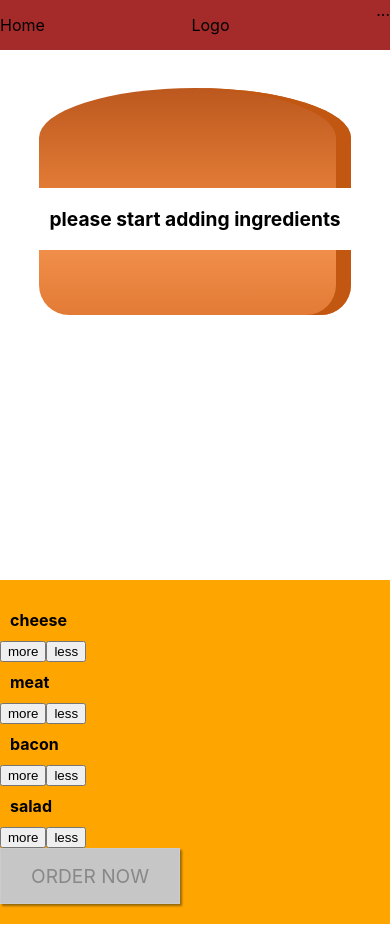
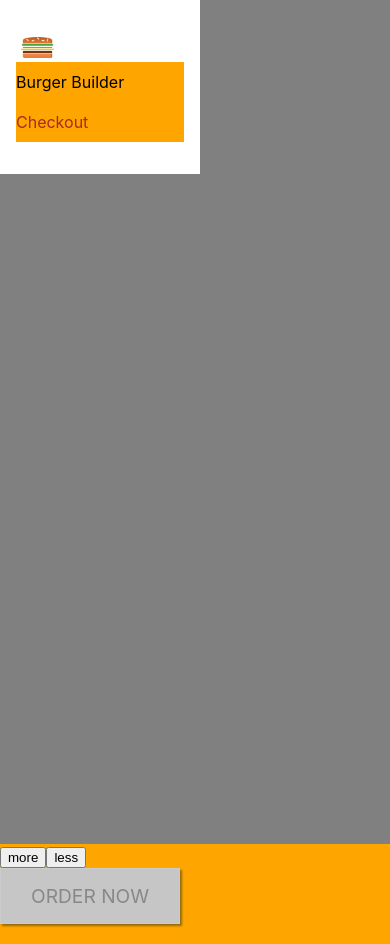
Before and after one commit to epsilon-akshay/burger_builder, a React app: page / in a window 390 px wide. Built offline with nearby package versions, Linux system fonts and the light colour scheme.

Commit message:
add support for mobile devices

```diff
--- a/src/components/Layout/Layout.js
+++ b/src/components/Layout/Layout.js
@@ -2,11 +2,13 @@ import React from 'react'
 import Aux from "../hoc/Aux"
 import styles from "./Layout.module.css"
 import Toolbar from '../Navigation/Toolbar/Toolbar'
+import Sidebar from '../Sidebar/Sidebar'
 
 const layout = (props) => {
 	return (
 		<Aux>
 			<Toolbar />
+			<Sidebar />
 			<main className={styles.Content}>
 				{props.children}
 			</main>
--- a/src/components/Layout/Layout.module.css
+++ b/src/components/Layout/Layout.module.css
@@ -1,3 +1,3 @@
 .Content {
-    margin-top: 80px;
+    margin-top: 100px;
 }
--- /dev/null
+++ b/src/components/Logo/Logo.js
@@ -0,0 +1,13 @@
+import React from 'react'
+import burgerLogo from '../../assets/images/burger-logo.png'
+import classes from './Logo.module.css'
+
+const logo = (props) => {
+	return (
+		<div className={classes.Logo}>
+			<img src={burgerLogo} alt="burger boy" />
+		</div>
+	)
+}
+
+export default logo
--- /dev/null
+++ b/src/components/Logo/Logo.module.css
@@ -0,0 +1,9 @@
+.Logo {
+    height: 70%;
+    background-color: white;
+    padding: 5px;
+}
+
+.Logo img {
+    height: 100%;
+}
--- /dev/null
+++ b/src/components/Navigation/NavigationItems/NavigationItem/NavigationItem.js
@@ -0,0 +1,12 @@
+import React from 'react'
+import classes from './NavigationItem.module.css'
+
+const navigationItem = (props) => {
+	return (
+		<li className={classes.NavigationItem}>
+			<a href={props.link} className={props.active ? classes.active : null}> {props.children} </a>
+		</li>
+	)
+}
+
+export default navigationItem
--- /dev/null
+++ b/src/components/Navigation/NavigationItems/NavigationItem/NavigationItem.module.css
@@ -0,0 +1,48 @@
+.NavigationItem {
+    width: 100%;
+    margin: 10px 0px;
+    display: block;
+    box-sizing: border-box;
+}
+
+.NavigationItem a {
+    text-decoration: none;
+    color: brown;
+    width: 100%;
+    margin: 0;
+    display: block;
+    box-sizing: border-box;
+}
+
+.NavigationItem a:hover,
+.NavigationItem a:active,
+.NavigationItem a.active {
+    color: black;
+}
+
+@media (min-width: 500px) {
+    .NavigationItem {
+        height: 100%;
+        padding: 0;
+        margin: 0;
+        display: flex;
+        align-items: center;
+        box-sizing: border-box;
+    }
+    .NavigationItem a {
+        text-decoration: none;
+        color: white;
+        padding: 10px 0px;
+        height: 100%;
+        margin: 0;
+    }
+    .NavigationItem a:hover,
+    .NavigationItem a:active,
+    .NavigationItem a.active {
+        color: black;
+        height: 100%;
+        padding: 10px 0px;
+        margin: 0;
+        border-bottom: 5px solid blue;
+    }
+}
--- /dev/null
+++ b/src/components/Navigation/NavigationItems/NavigationItems.js
@@ -0,0 +1,14 @@
+import React from 'react'
+import NavigationItem from "./NavigationItem/NavigationItem"
+import classes from './NavigationItems.module.css'
+
+const navigationItems = (props) => {
+	return (
+		<ul className={classes.NavigationItems}>
+			<NavigationItem link="/" active> Burger Builder </NavigationItem>
+			<NavigationItem link="/"> Checkout </NavigationItem>
+		</ul>
+	)
+}
+
+export default navigationItems
--- /dev/null
+++ b/src/components/Navigation/NavigationItems/NavigationItems.module.css
@@ -0,0 +1,16 @@
+.NavigationItems {
+    margin: 0;
+    padding: 0;
+    height: 100%;
+    background-color: orange;
+    display: flex;
+    flex-flow: column;
+    justify-content: space-between;
+    list-style: none;
+}
+
+@media (min-width: 500px) {
+    .NavigationItems {
+        flex-flow: row;
+    }
+}
--- a/src/components/Navigation/Toolbar/Toolbar.js
+++ b/src/components/Navigation/Toolbar/Toolbar.js
@@ -1,14 +1,18 @@
 import React from 'react'
 import classes from './Toolbar.module.css'
+import Logo from "../../Logo/Logo"
+import Nav from "../NavigationItems/NavigationItems"
 
 const toolbar = (props) => {
 	return (
 		<header className={classes.Toolbar}>
 			<div>Home</div>
-			<div>Logo </div>
-			<nav>
-				...
-			</nav>
+			<div className={classes.Logo}>
+				<Logo />
+			</div>
+			<div className={classes.DesktopOnly}>
+				<Nav />
+			</div>
 		</header>
 	)
 }
--- a/src/components/Navigation/Toolbar/Toolbar.module.css
+++ b/src/components/Navigation/Toolbar/Toolbar.module.css
@@ -13,4 +13,24 @@
 
 .Toolbar nav {
     height: 100%;
+    background-color: orange;
+    display: flex;
+    justify-content: space-between;
+    list-style: none;
 }
+
+.Toolbar li {
+    height: 100%;
+    padding: 10px;
+    color: yellow;
+}
+
+.Logo {
+    height: 100%;
+}
+
+@media (max-width: 499px) {
+    .DesktopOnly {
+        display: none;
+    }
+}
--- /dev/null
+++ b/src/components/Sidebar/Sidebar.js
@@ -0,0 +1,22 @@
+import React from 'react'
+import Nav from '../Navigation/NavigationItems/NavigationItems'
+import Logo from "../Logo/Logo"
+import classes from "./Sidebar.module.css"
+import Aux from '../hoc/Aux'
+import Backdrop from '../Ui/Backdrop/Backdrop'
+const sidebar = (props) => {
+	return (
+		<Aux>
+			<Backdrop show />
+
+			<div className={classes.Sidebar}>
+				<div className={classes.Logo}>
+					<Logo />
+				</div>
+				<Nav />
+			</div>
+		</Aux>
+	)
+}
+
+export default sidebar
--- /dev/null
+++ b/src/components/Sidebar/Sidebar.module.css
@@ -0,0 +1,30 @@
+.Sidebar {
+    position: fixed;
+    top: 0;
+    left: 0;
+    max-width: 70%;
+    width: 200px;
+    padding: 32px 16px;
+    z-index: 200;
+    background-color: white;
+    box-sizing: border-box;
+    transition: transform 300ms ease-out;
+}
+
+@media (min-width: 500px) {
+    .Sidebar {
+        display: none;
+    }
+}
+
+.Open {
+    transform: translate(0);
+}
+
+.Close {
+    transform: translate(-100%);
+}
+
+.Logo {
+    height: 30px;
+}
```
Also changed, not shown: src/assets/images/burger-logo.png (added).
